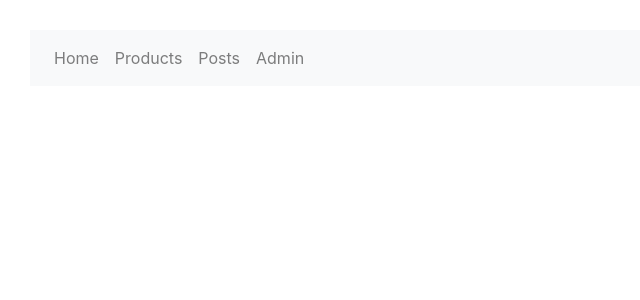
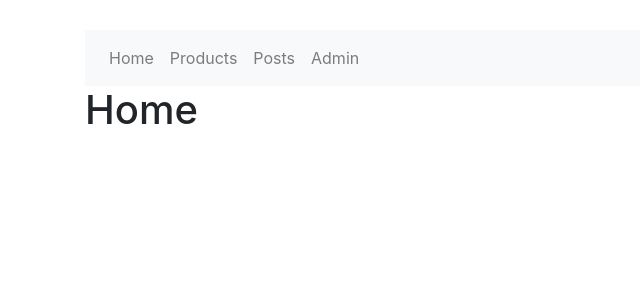
Before and after one commit to charlottedefyn/react-routing, a React (Create React App) app: page / in a window 1280 px wide. Shown: the top 300 px of the page, without its empty margins (0-640 px from the left). Built offline with nearby package versions, Linux system fonts and the light colour scheme.

Commit message:
ajout du composant BrowserRouter et Route

```diff
--- a/package.json
+++ b/package.json
@@ -6,6 +6,7 @@
     "bootstrap": "^4.3.1",
     "react": "^16.4.1",
     "react-dom": "^16.4.1",
+    "react-router-dom": "^5.1.2",
     "react-scripts": "1.1.4"
   },
   "scripts": {
--- a/src/App.js
+++ b/src/App.js
@@ -7,12 +7,22 @@
 import ProductDetails from "./components/productDetails";
 import NotFound from "./components/notFound";
 import "./App.css";
+import { Route } from "react-router-dom";
 
 class App extends Component {
   render() {
     return (
-      <div>
+      <div className="container">
         <NavBar />
+        <section>
+          {/** de la route la plus précise à la moins précise */}
+          <Route path="/admin" component={Dashboard} />
+          <Route path="/posts" component={Posts} />
+          <Route path="/products/:id" component={ProductDetails} />
+          <Route path="/products" component={Products} />
+          {/** home toujours à la fin */}
+          <Route path="/" component={Home} />
+        </section>
       </div>
     );
   }
--- a/src/index.js
+++ b/src/index.js
@@ -4,6 +4,13 @@
 import App from "./App";
 import registerServiceWorker from "./registerServiceWorker";
 import "bootstrap/dist/css/bootstrap.min.css";
+import { BrowserRouter } from "react-router-dom"; // il joue le même rôle
+// que le Router dans Angular
 
-ReactDOM.render(<App />, document.getElementById("root"));
+ReactDOM.render(
+  <BrowserRouter>
+    <App />
+  </BrowserRouter>,
+  document.getElementById("root")
+);
 registerServiceWorker();
```
Also changed, not shown: 1 other file (tests, documents, lock files or other folders).
